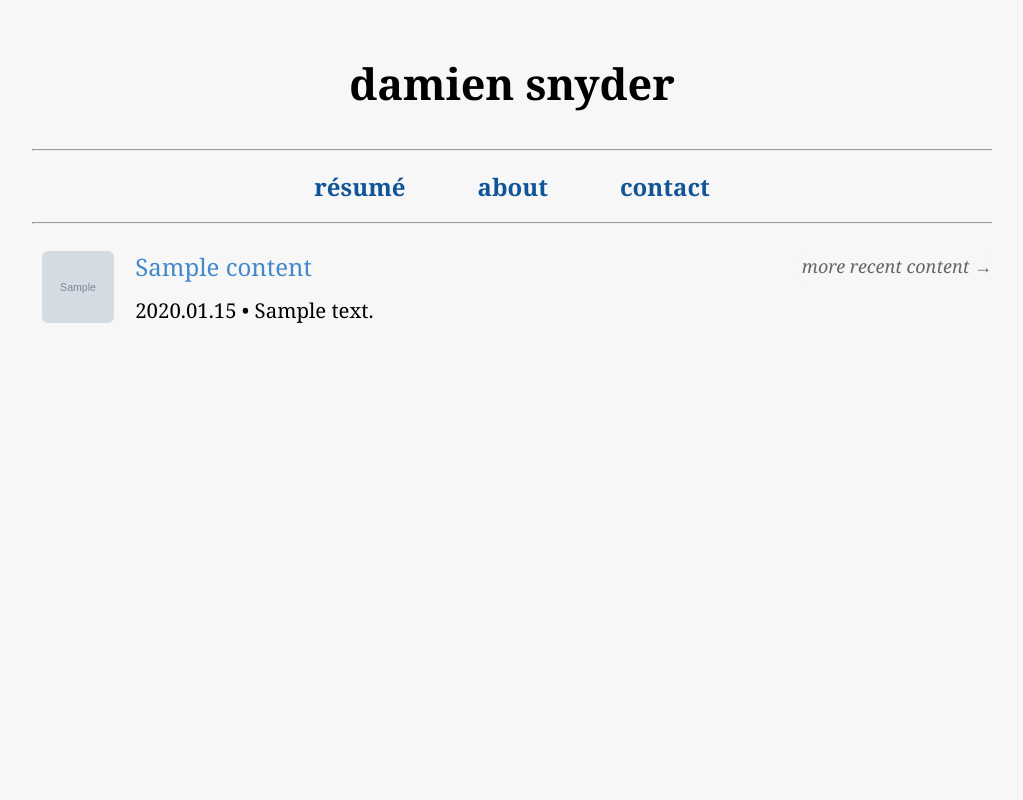
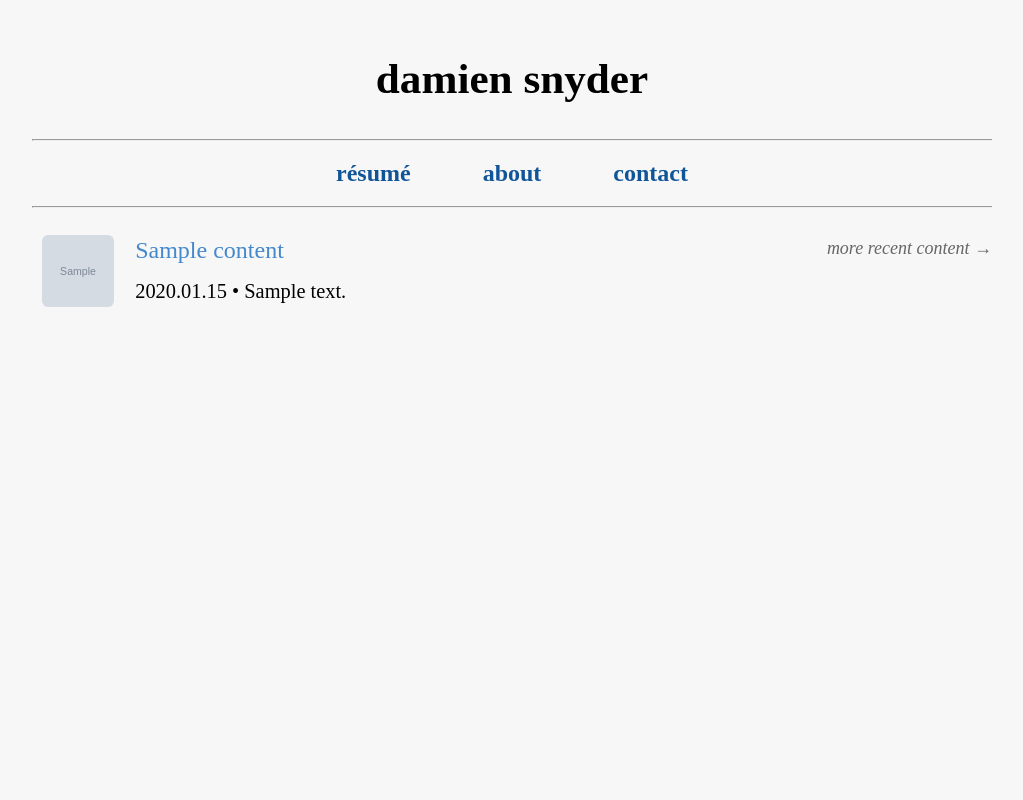
Before and after one commit to damiensnyder/damiens-site-3, a Django app: page / in a window 1280 px wide. Shown: the whole page, without its empty margins (128-1151 px from the left). Run offline with Django 3.2, Linux system fonts and the light colour scheme; tables that the repository leaves empty hold one stand-in row (values such as "Sample post"); grey boxes marked "Sample" are stand-in pictures; parts of the project's set-up code (start-up, migrations or seed data) failed here and were passed over.

Commit message:
i've decided Georgia looks ugly

```diff
--- a/content/static/content/base.css
+++ b/content/static/content/base.css
@@ -5,7 +5,7 @@
   --font-sans: Inter, -apple-system, BlinkMacSystemFont, Helvetica,
     "Helvetica Neue", Arial, sans-serif;
   --font-mono: Menlo, monospace;
-  --font-serif: Spectral, "Source Serif Pro", Georgia, serif;
+  --font-serif: Spectral, "Source Serif Pro", serif;
   font-family: var(--font-serif);
 
   --bg-primary: #111;
```
